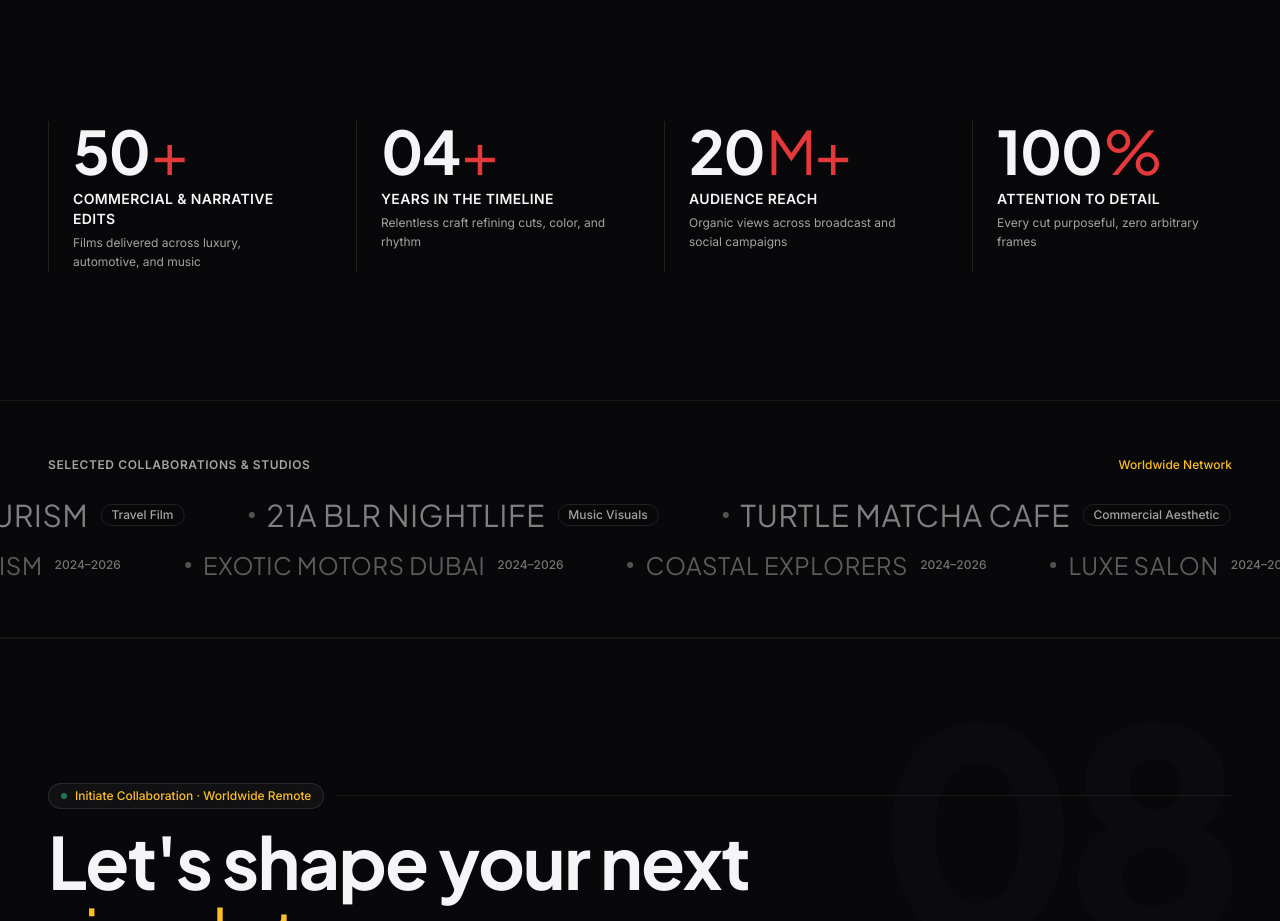
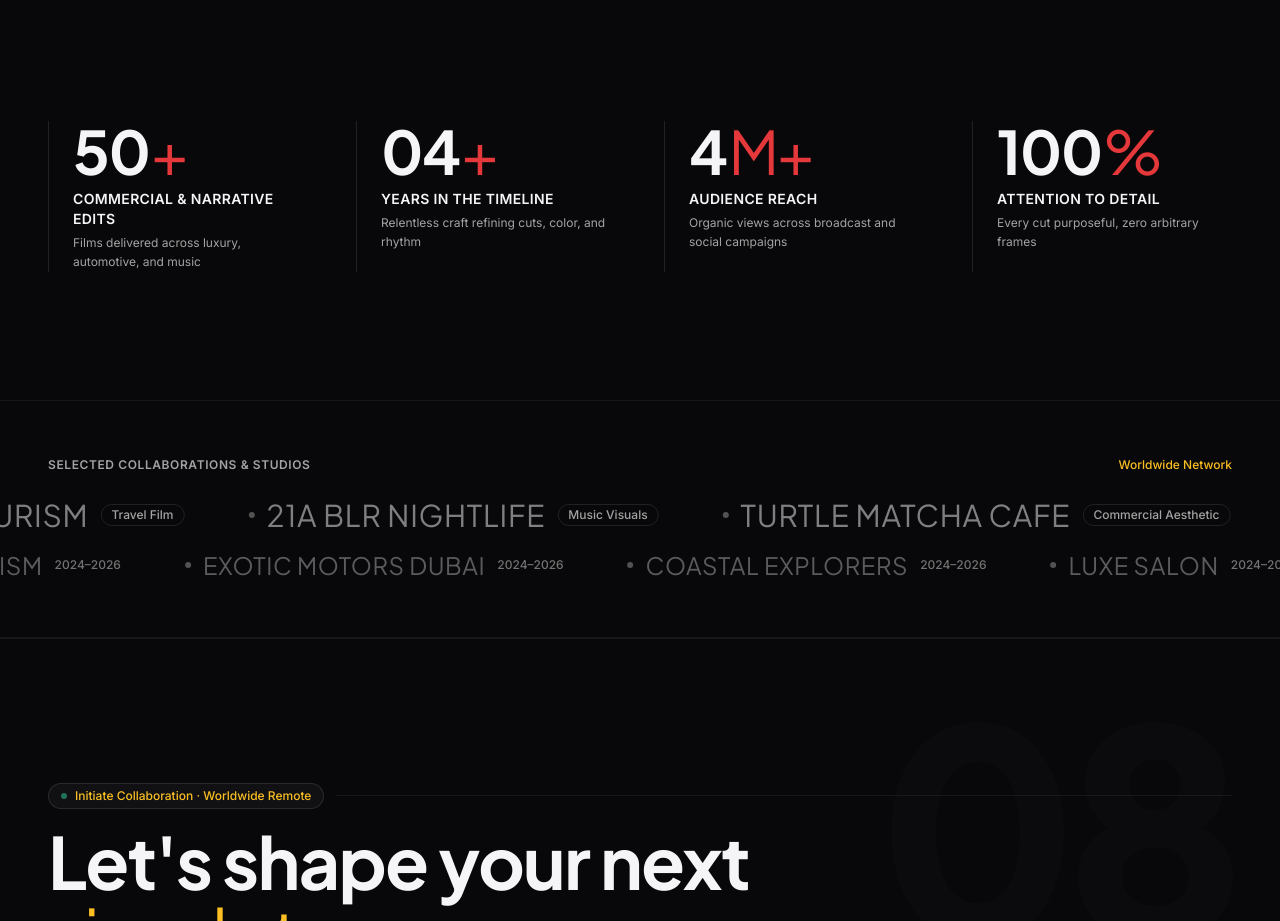
Before and after one commit to kevinbhutwala/elton-portfolio, a Next.js app: page / in a window 1280 px wide. Shown: the part 9880-10801 px from the top of the page. Built offline with nearby package versions, Linux system fonts and the light colour scheme.

Commit message:
feat(bio): update Elton profile photo and set audience reach to 4M+

```diff
--- a/src/components/Stats.tsx
+++ b/src/components/Stats.tsx
@@ -14,7 +14,9 @@ export default function Stats() {
               className="flex flex-col border-l border-white/[0.1] pl-4 sm:pl-6 group hover:border-amber-400 transition-colors"
             >
               <div className="text-3xl sm:text-5xl md:text-6xl font-display font-bold text-offWhite tracking-tight mb-2 group-hover:text-amber-400 transition-colors">
-                {stat.value < 10 && stat.value > 0 ? `0${stat.value}` : stat.value}
+                {stat.value < 10 && stat.value > 0 && !stat.suffix.toUpperCase().includes('M')
+                  ? `0${stat.value}`
+                  : stat.value}
                 <span className="text-crimson font-light ml-0.5">{stat.suffix}</span>
               </div>
               <div className="text-xs sm:text-sm font-semibold text-offWhite tracking-wide mb-1">
--- a/src/data/portfolioData.ts
+++ b/src/data/portfolioData.ts
@@ -485,7 +485,7 @@ export const statsData: StatItem[] = [
   },
   {
     label: 'AUDIENCE REACH',
-    value: 20,
+    value: 4,
     suffix: 'M+',
     description: 'Organic views across broadcast and social campaigns',
   },
```
Also changed, not shown: public/images/elton-dmello.jpg.
